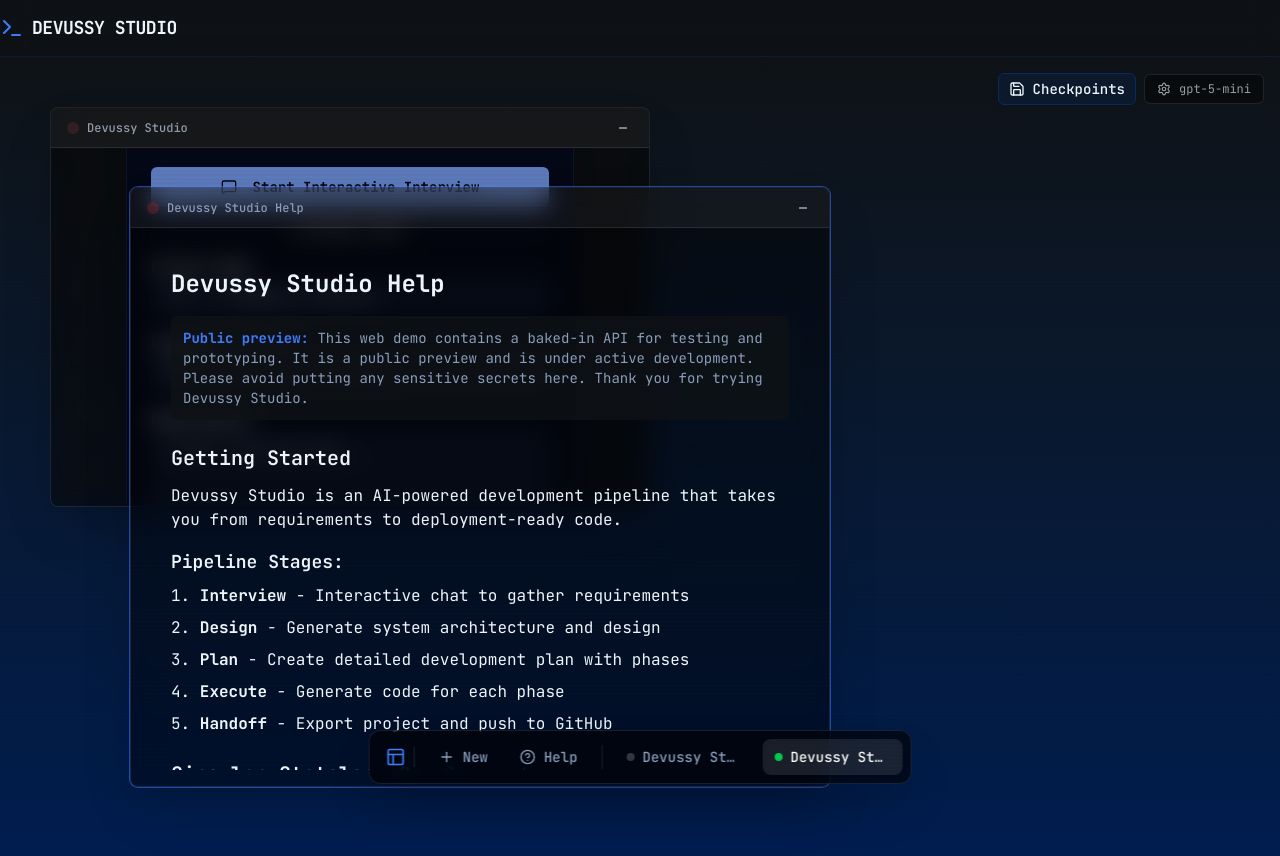
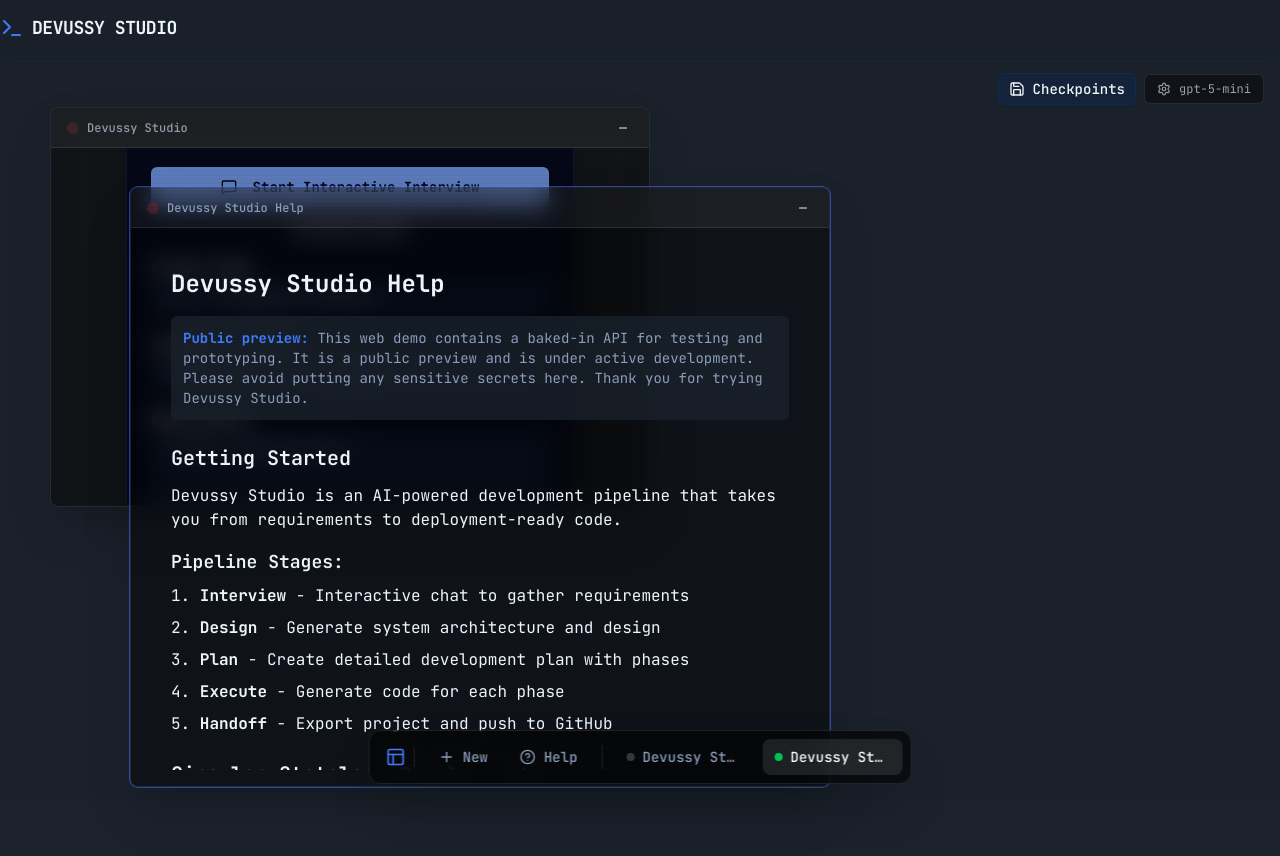
Before and after one commit to mojomast/devussy, a Next.js app in the folder devussy-web/: page / in a window 1280 px wide. Built offline with nearby package versions, Linux system fonts and the light colour scheme.

Commit message:
ui: set dark background to #1B222C and use solid background (bg-background) instead of gradient

```diff
--- a/devussy-web/src/app/globals.css
+++ b/devussy-web/src/app/globals.css
@@ -79,7 +79,7 @@
 }
 
 .dark {
-  --background: #0f1317; /* dark navy background to match the Devussy hero image */
+  --background: #1B222C; /* dark background matching devussy_logo_minimal.png */
   /* Deep dark blue/black */
   --foreground: oklch(0.98 0.02 260);
   --card: oklch(0.15 0.06 260);
--- a/devussy-web/src/app/page.tsx
+++ b/devussy-web/src/app/page.tsx
@@ -470,7 +470,7 @@
   };
 
   return (
-    <main className="flex min-h-screen flex-col relative bg-gradient-to-b from-background to-muted overflow-hidden">
+    <main className="flex min-h-screen flex-col relative bg-background overflow-hidden">
       {/* Global Header / Toolbar (Optional) */}
       <div className="absolute top-4 right-4 z-50 flex items-center gap-2">
         <CheckpointManager
```
